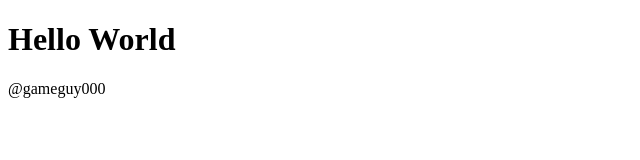
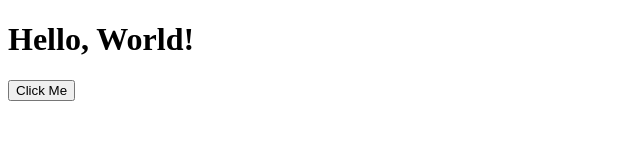
Before and after one commit to DonutL0rd/HelloWorldSite, a plain HTML site: page index.html in a window 1280 px wide. Shown: the whole page, without its empty margins (0-640 px from the left). Drawn offline with Linux system fonts and the light colour scheme.

Commit message:
added button functionality

```diff
--- a/index.html
+++ b/index.html
@@ -2,13 +2,14 @@
 <html lang="en">
   <head>
     <meta charset="UTF-8" />
-    <title>Title</title>
-    <style src="index.css"></style>
+    <meta name="viewport" content="width=device-width, initial-scale=1.0" />
+    <title>Button Example</title>
   </head>
   <body>
-    <h1>Hello World</h1>
-    <p>@gameguy000</p>
+    <h1 id="text">Hello, World!</h1>
+    <button onclick="changeText()">Click Me</button>
 
+    <!-- Link to the external JavaScript file -->
     <script src="index.js"></script>
   </body>
 </html>
--- a/index.js
+++ b/index.js
@@ -1,5 +1,12 @@
-const intrestRate = 0.3;
+var buttonClicked = true;
 
-for (let i = 0; i < 20; i++){
-    console.log(i)
-}
+function changeText() {
+    const textElement = document.getElementById("text");
+    if (buttonClicked == true){
+        textElement.innerText = "You clicked the button!";
+        buttonClicked = false;
+    }else{
+        textElement.innerText = "You clicked it again!"
+        buttonClicked = true;
+    }
+  }
```
Also changed, not shown: images/hello.png (added).
